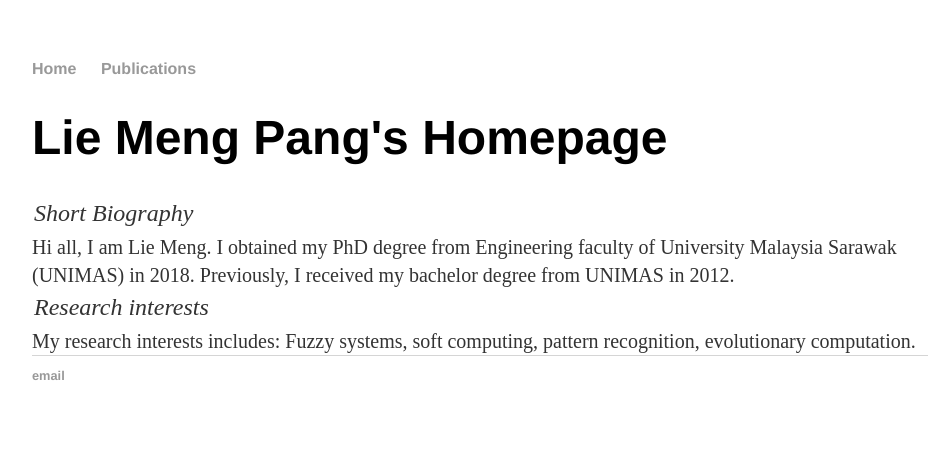
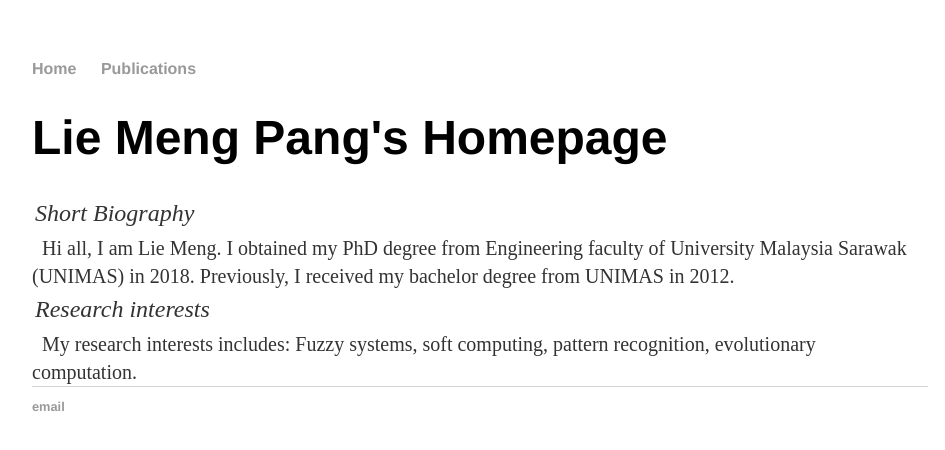
Before and after one commit to lymin1206/test.github.io, a Jekyll site: the page index.html, which Jekyll copies as it is, in a window 1280 px wide. Shown: the top 450 px of the page, without its empty margins (160-1105 px from the left). Built offline with Jekyll 4.4.1, drawn with Linux system fonts in a browser that asks for light colours.

Commit message:
Update main.css

```diff
--- a/css/main.css
+++ b/css/main.css
@@ -27,12 +27,13 @@
     font-size: 1.5em;
     line-height: 1.4em;
     color: #333;
-    margin:2px;
+    margin:3px;
 }
 p1 {
     font-size: 1.25em;
     line-height: 1.4em;
     color: #333;
+    margin:10px;
 }
 footer {
     border-top: 1px solid #d5d5d5;
```
